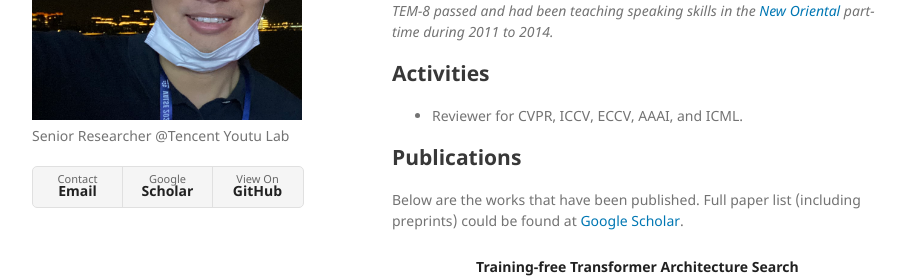
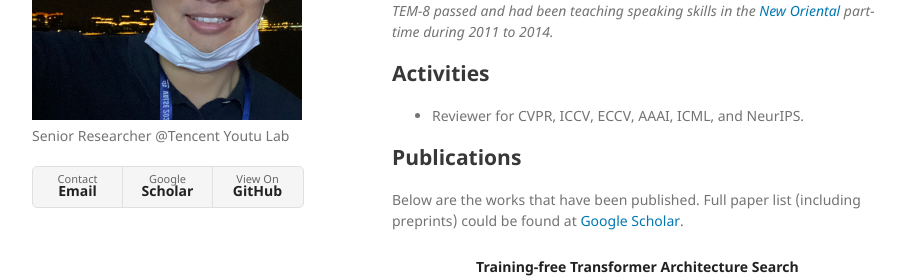
Before and after one commit to keli-61/keli-61.github.io, a Jekyll site: the page built from index.md, in a window 1280 px wide and 900 px high. Shown: the part 247-527 px from the top of the window, without its empty margins (178-1092 px from the left). Built offline with Jekyll 4.4.1, drawn with Linux system fonts in a browser that asks for light colours; our own code applies the rules of GitHub Pages for plain Markdown files.

Commit message:
update reviewer info

```diff
--- a/index.md
+++ b/index.md
@@ -9,7 +9,7 @@ I am a Senior Researcher at Tencent Youtu Lab as of 2018. My research interests
 
 ## Activities
 
-*   Reviewer for CVPR, ICCV, ECCV, AAAI, and ICML.
+*   Reviewer for CVPR, ICCV, ECCV, AAAI, ICML, and NeurIPS.
 
 ## Publications
 
```
